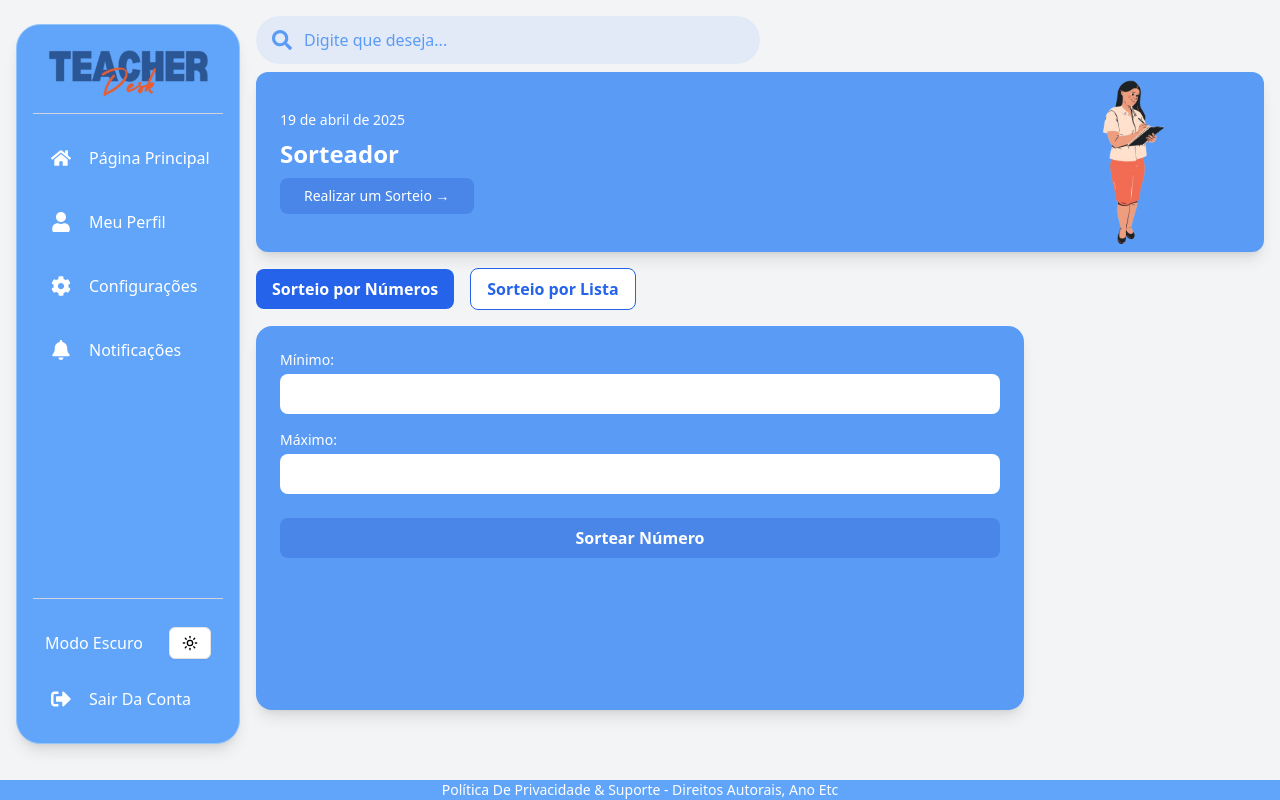
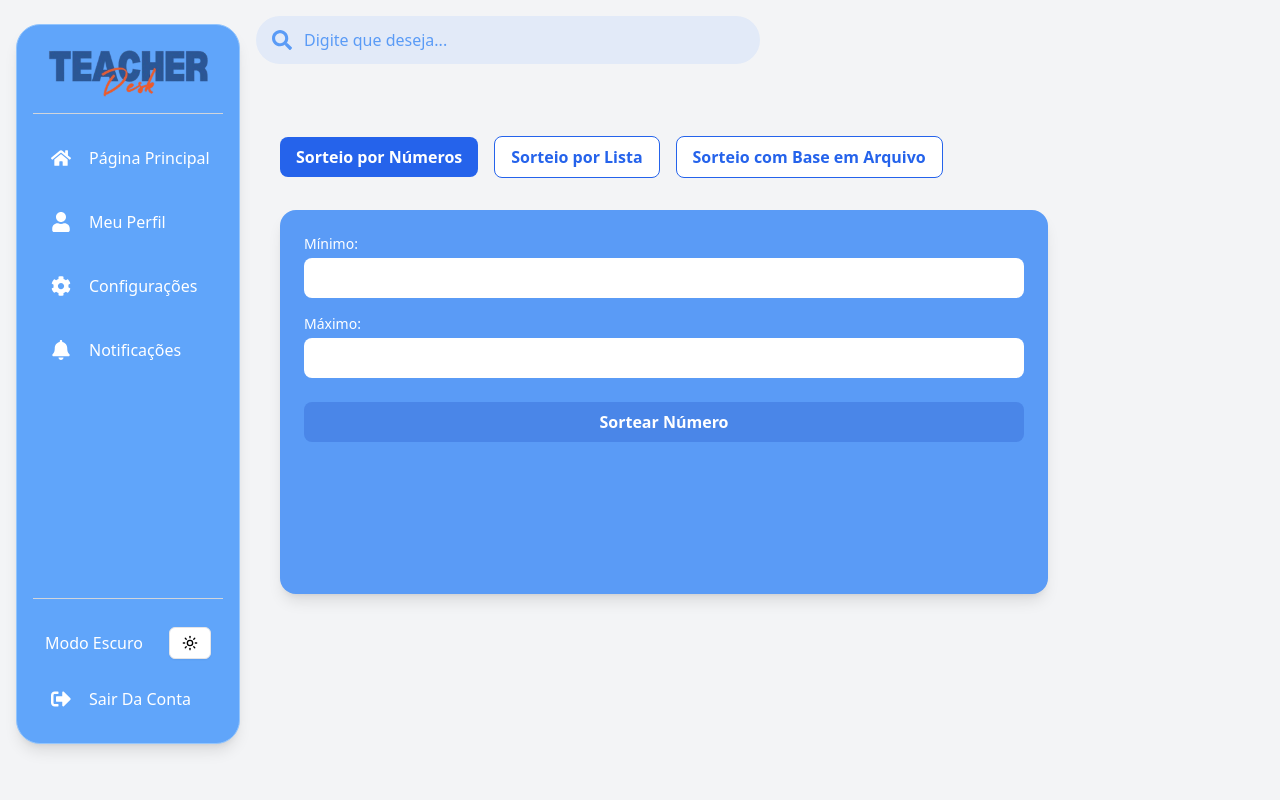
Before and after one commit to NathRabeloo/SearchBytes, a Next.js app: page /home/sorteador in a window 1280 px wide. Built offline with nearby package versions, Linux system fonts and the light colour scheme.

Commit message:
correção-sorteio

```diff
--- a/app/components/DynamicForm.tsx
+++ b/app/components/DynamicForm.tsx
@@ -2,7 +2,7 @@
 
 import React, { useState } from "react";
 
-type FormType = "range" | "list" | "question";
+type FormType = "range" | "list" | "arquivo";
 
 interface DynamicFormProps {
     formType: FormType;
@@ -137,7 +137,7 @@ const DynamicForm: React.FC<DynamicFormProps> = ({ formType, onSubmit, initialDa
                 </>
             )}
 
-            {formType === "question" && (
+            {formType === "arquivo" && (
                 <>
                     <div>
                         <label className="text-sm block mb-1">Pergunta:</label>
--- a/app/home/sorteador/page.tsx
+++ b/app/home/sorteador/page.tsx
@@ -1,62 +1,132 @@
-// app/home/sorteador/page.tsx
 "use client";
 
 import React, { useState } from "react";
-import Header from "../../components/Header";
+import { useRouter } from "next/navigation";
+import {
+    FaQuestionCircle,
+    FaPoll,
+    FaRandom,
+    FaChalkboardTeacher,
+    FaTable,
+    FaBook,
+    FaFileAlt,
+    FaCalendarAlt,
+    FaClipboardList
+} from "react-icons/fa";
+
+// Importando os componentes
+
 import DynamicForm from "../../components/DynamicForm";
 
-const SorteadorPage = () => {
-  const [formType, setFormType] = useState<"range" | "list">("range");
+interface Item {
+    name: string;
+    icon: JSX.Element;
+    route: string;
+    description: string;
+}
 
+const Home = () => {
+    const router = useRouter();
+    const [searchQuery, setSearchQuery] = useState("");
+    const [formType, setFormType] = useState<"range" | "list" | "arquivo">("range");
+
+    // Data atual formatada
     const currentDate = new Date().toLocaleDateString("pt-BR", {
         day: "numeric",
         month: "long",
         year: "numeric",
     });
+    const userName = "Cris";
+
+    const items: Item[] = [
+        { name: "Quizzes", icon: <FaQuestionCircle size={30} />, route: "/quiz", description: "Crie Quizzes para seus alunos" },
+        { name: "Enquetes", icon: <FaPoll size={30} />, route: "/enquete", description: "Faça uma votação em sala de aula" },
+        { name: "Relatórios", icon: <FaFileAlt size={30} />, route: "/relatorios", description: "Gerencie participação com relatórios" },
+        { name: "Sorteador", icon: <FaRandom size={30} />, route: "/sorteador", description: "Sorteie grupos, alunos ou números" },
+        { name: "Tutoriais", icon: <FaChalkboardTeacher size={30} />, route: "/tutoriais", description: "Veja tutoriais disponíveis" },
+        { name: "Calendário", icon: <FaCalendarAlt size={30} />, route: "/calendario", description: "Gerencie compromissos" },
+        { name: "Modelos", icon: <FaTable size={30} />, route: "/modelos", description: "Acesse modelos personalizados" },
+        { name: "Bibliografia", icon: <FaBook size={30} />, route: "/bibliografia", description: "Adicione livros e sites" },
+        { name: "Diário de Plano de aulas", icon: <FaClipboardList size={30} />, route: "/plano-aulas", description: "Gerencie seu plano de aulas" }
+    ];
+
+    const handleSearch = (e: React.ChangeEvent<HTMLInputElement>) => {
+        setSearchQuery(e.target.value);
+    };
+
+    const handleItemClick = (item: Item) => {
+        if (item.route) {
+            router.push(item.route);
+        } else {
+            alert(`Você clicou em ${item.name}`);
+        }
+    };
+
+    const filteredItems = items.filter((item) =>
+        item.name.toLowerCase().includes(searchQuery.toLowerCase())
+    );
 
     return (
-    <>
-      <Header
-        date={currentDate}
-        title="Sorteador"
-        buttonText="Realizar um Sorteio →"
-        buttonLink="/home/sorteador"
-        desktopImageLeft="/assets/professora_denilce.png"
-        mobileImage="/assets/professora_denilce.png"
-        showOnlyLeftImage={true}
-      />
+        <div className="flex flex-col h-screen font-sans bg-gray-100 dark:bg-dark-primary">
+            <div className="flex flex-1">
 
-      <div className="my-4 flex gap-4 items-center">
+                <div className="flex flex-col flex-1">
+                    <div className="flex flex-col flex-1 gap-4 p-6">
+                        <div className="ml-4">
+
+                        </div>
+
+                        <div className="mb-2">
+
+                        </div>
+
+                        {/* Botão de alternância de tipo de formulário */}
+                        <div className="mb-4 flex gap-4 items-center">
                             <button
                                 onClick={() => setFormType("range")}
-          className={`px-4 py-2 rounded-lg font-semibold transition ${
-            formType === "range"
+                                className={`px-4 py-2 rounded-lg font-semibold transition ${formType === "range"
                                     ? "bg-blue-600 text-white"
                                     : "bg-white text-blue-600 border border-blue-600"
                                     }`}
                             >
                                 Sorteio por Números
                             </button>
+
                             <button
                                 onClick={() => setFormType("list")}
-          className={`px-4 py-2 rounded-lg font-semibold transition ${
-            formType === "list"
+                                className={`px-4 py-2 rounded-lg font-semibold transition ${formType === "list"
                                     ? "bg-blue-600 text-white"
                                     : "bg-white text-blue-600 border border-blue-600"
                                     }`}
                             >
                                 Sorteio por Lista
                             </button>
+
+                            <button
+                                onClick={() => setFormType("arquivo")}
+                                className={`px-4 py-2 rounded-lg font-semibold transition ${formType === "arquivo" // ✅ correto
+                                    ? "bg-blue-600 text-white"
+                                    : "bg-white text-blue-600 border border-blue-600"
+                                    }`}
+                            >
+                                Sorteio com Base em Arquivo
+                            </button>
+
                         </div>
 
+                        <div>
                             <DynamicForm
                                 formType={formType}
                                 onSubmit={(data) => {
                                     console.log("Dados enviados:", data);
                                 }}
                             />
-    </>
+                        </div>
+                    </div>
+                </div>
+            </div>
+        </div>
     );
 };
 
-export default SorteadorPage;
+export default Home;
```
Lines whose indentation alone changed are shown as unchanged.
